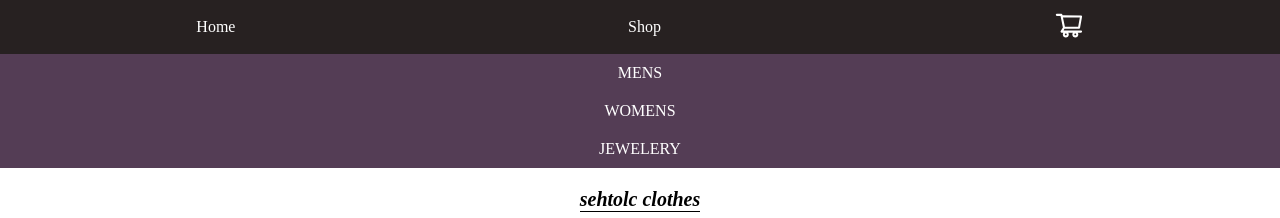
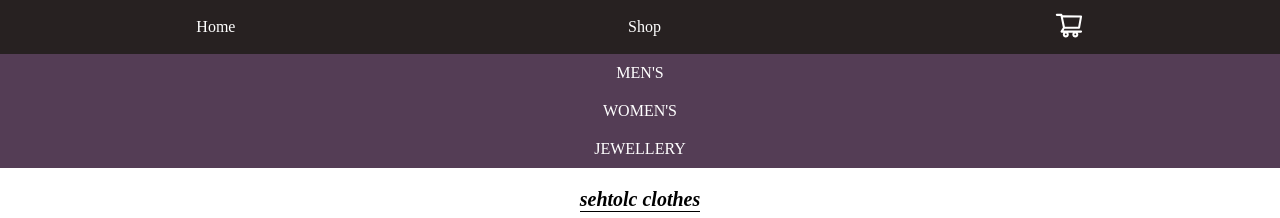
Before and after one commit to aidanbarrettdev/shopping-cart-app, a React (Create React App) app: page /Shop in a window 1280 px wide. Shown: the top 218 px of the page. Built offline with nearby package versions, Linux system fonts and the light colour scheme; no server answers.

Commit message:
spell check

```diff
--- a/src/App.js
+++ b/src/App.js
@@ -4,7 +4,7 @@ import Shop from "./pages/Shop";
 import Home from "./pages/Home";
 import { Route, Routes } from "react-router-dom";
 import Navbar from "./componets/Navbar";
-import Jewelery from "./pages/Jewelery";
+import Jewellery from "./pages/Jewellery";
 import Men from "./pages/Men";
 import Women from "./pages/Women";
 import ShopNav from "./componets/ShopNav";
@@ -12,7 +12,7 @@ import Basket from "./pages/Basket";
 import useFetch from "./hooks/useFetch";
 import Footer from "./componets/Footer";
 function App() {
-  const { data: jeweleryGoods, isPending } = useFetch(
+  const { data: jewelleryGoods, isPending } = useFetch(
     "https://fakestoreapi.com/products/category/jewelery"
   );
   const { data: mensGoods } = useFetch(
@@ -98,10 +98,10 @@ function App() {
             />
 
             <Route
-              path="Jewelery"
+              path="Jewellery"
               element={
-                <Jewelery
-                  jeweleryGoods={jeweleryGoods}
+                <Jewellery
+                  jewelleryGoods={jewelleryGoods}
                   cart={cart}
                   setCart={setCart}
                   addToCart={addToCart}
--- a/src/componets/ShopNav.js
+++ b/src/componets/ShopNav.js
@@ -3,9 +3,9 @@ import "./shopNav.css";
 export default function ShopNav() {
   return (
     <div className="shop-nav">
-      <Link to="/Shop/Men"> MENS</Link>
-      <Link to="/Shop/Women"> WOMENS</Link>
-      <Link to="/Shop/Jewelery"> JEWELERY</Link>
+      <Link to="/Shop/Men"> MEN'S</Link>
+      <Link to="/Shop/Women"> WOMEN'S</Link>
+      <Link to="/Shop/Jewellery"> JEWELLERY</Link>
       <Outlet />
     </div>
   );
--- a/src/pages/Jewelery.js
+++ b/src/pages/Jewellery.js
@@ -1,7 +1,7 @@
 import React from "react";
 import Checkout from "../componets/Checkout";
-export default function Jewelery({
-  jeweleryGoods,
+export default function Jewellery({
+  jewelleryGoods,
   cart,
   setCart,
   addToCart,
@@ -27,7 +27,7 @@ export default function Jewelery({
         />
       ) : null}
       <div className="goods-componet-box">
-        {jeweleryGoods.map((data) => (
+        {jewelleryGoods.map((data) => (
           <div className="goods-componet" key={Math.random() * 1000000}>
             <h2>{data.title}</h2>
             <img src={data.image} alt={data.title} />
```
